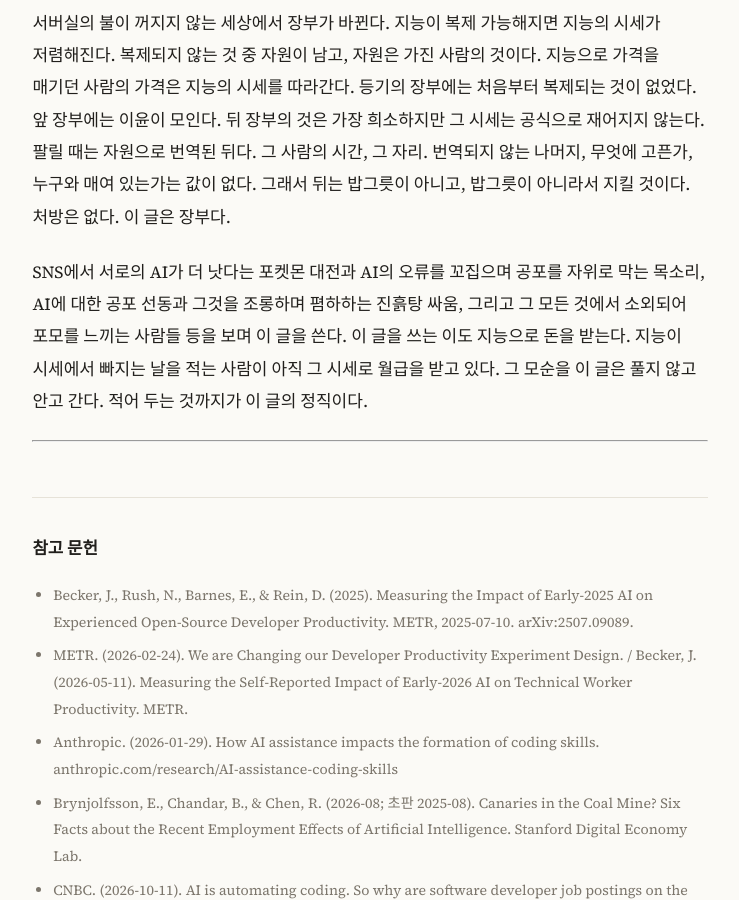
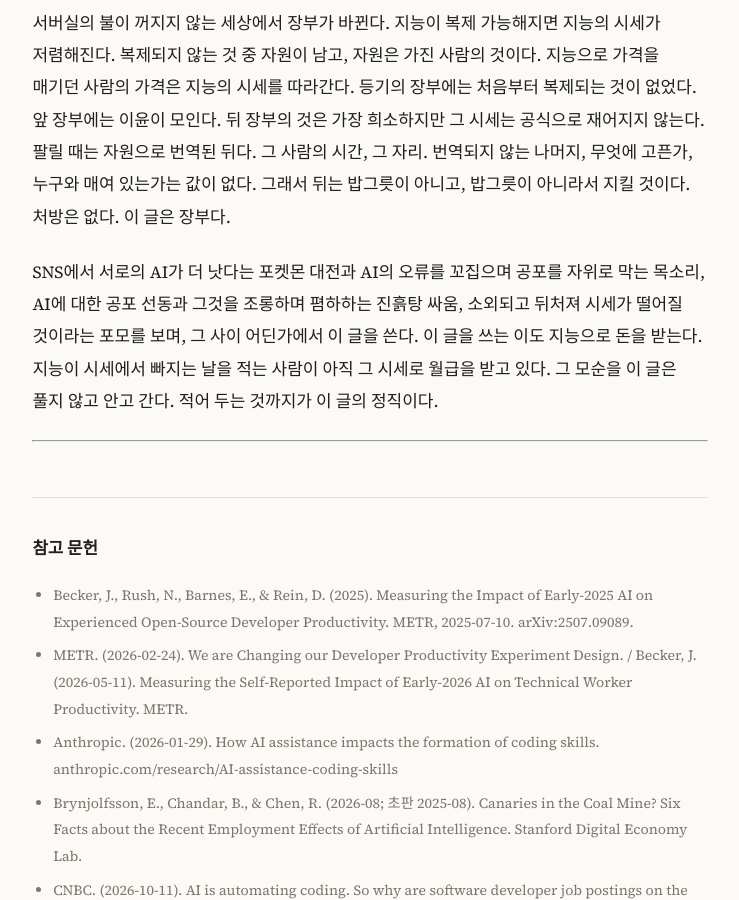
Before and after one commit to nonasking/essays, a Jekyll site: the page built from server-room-lit/index.md, in a window 1280 px wide and 900 px high, scrolled down 9324 px. Shown: the whole window, without its empty margins (270-1009 px from the left). Built offline with Jekyll 4.4.1, drawn with Linux system fonts in a browser that asks for light colours.

Commit message:
Server Room Lit: closing confession, somewhere in between (KR/EN)
Co-Authored-By: Claude Fable 5.1 <noreply@anthropic.com>
Claude-Session: https://claude.ai/code/session_01XfD6Hs6dTU4964Jb5Wap4j

```diff
--- a/server-room-lit/index.md
+++ b/server-room-lit/index.md
@@ -109,7 +109,7 @@ AI와 존재를 한 자리에 두면 질문이 하나 따라온다. AI는 존재
 
 서버실의 불이 꺼지지 않는 세상에서 장부가 바뀐다. 지능이 복제 가능해지면 지능의 시세가 저렴해진다. 복제되지 않는 것 중 자원이 남고, 자원은 가진 사람의 것이다. 지능으로 가격을 매기던 사람의 가격은 지능의 시세를 따라간다. 등기의 장부에는 처음부터 복제되는 것이 없었다. 앞 장부에는 이윤이 모인다. 뒤 장부의 것은 가장 희소하지만 그 시세는 공식으로 재어지지 않는다. 팔릴 때는 자원으로 번역된 뒤다. 그 사람의 시간, 그 자리. 번역되지 않는 나머지, 무엇에 고픈가, 누구와 매여 있는가는 값이 없다. 그래서 뒤는 밥그릇이 아니고, 밥그릇이 아니라서 지킬 것이다. 처방은 없다. 이 글은 장부다.
 
-SNS에서 서로의 AI가 더 낫다는 포켓몬 대전과 AI의 오류를 꼬집으며 공포를 자위로 막는 목소리, AI에 대한 공포 선동과 그것을 조롱하며 폄하하는 진흙탕 싸움, 그리고 그 모든 것에서 소외되어 포모를 느끼는 사람들 등을 보며 이 글을 쓴다. 이 글을 쓰는 이도 지능으로 돈을 받는다. 지능이 시세에서 빠지는 날을 적는 사람이 아직 그 시세로 월급을 받고 있다. 그 모순을 이 글은 풀지 않고 안고 간다. 적어 두는 것까지가 이 글의 정직이다.
+SNS에서 서로의 AI가 더 낫다는 포켓몬 대전과 AI의 오류를 꼬집으며 공포를 자위로 막는 목소리, AI에 대한 공포 선동과 그것을 조롱하며 폄하하는 진흙탕 싸움, 소외되고 뒤처져 시세가 떨어질 것이라는 포모를 보며, 그 사이 어딘가에서 이 글을 쓴다. 이 글을 쓰는 이도 지능으로 돈을 받는다. 지능이 시세에서 빠지는 날을 적는 사람이 아직 그 시세로 월급을 받고 있다. 그 모순을 이 글은 풀지 않고 안고 간다. 적어 두는 것까지가 이 글의 정직이다.
 
 ---
 
```
Also changed, not shown: server-room-lit/en.md (+1 -1 lines).
